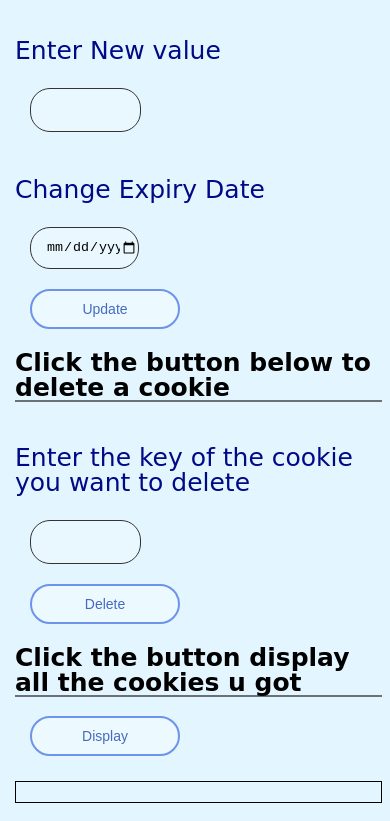
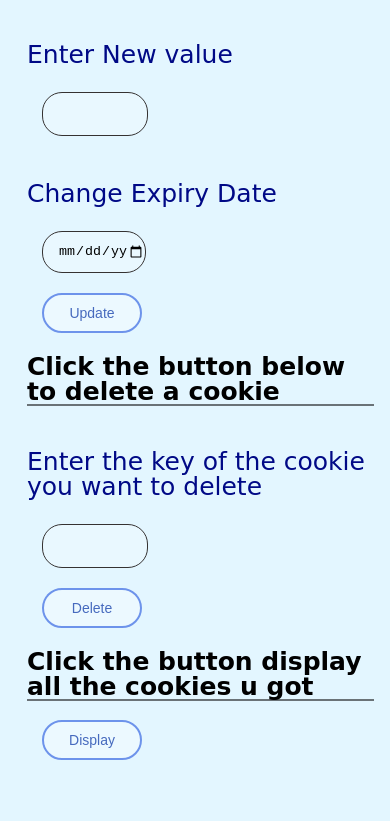
Before and after one commit to AthfanFasee/Cookies-Site, a plain HTML site: page index.html in a window 390 px wide. Shown: the part 1184-2005 px from the top of the page. After the commit the page ends 1964 px from the top, so only its background shows below. Drawn offline with Linux system fonts and the light colour scheme; a web font is replaced by a local one.

Commit message:
ResponsiveAdded

```diff
--- a/index.css
+++ b/index.css
@@ -76,8 +76,16 @@ header,
 
 }
 
-@media (max-width: 500px) {
+@media (max-width: 1016px) {
+    .Maincontainer{
+        margin: 10px;
+    }
+    .Content{
+        margin: 2px;
+    }
+    .InputElements{
 
+    }
     .header {
         font-size: 25px;
     }
@@ -88,4 +96,10 @@ header,
     .SecondHeading {
         font-size: 30px;
     }
+    .display{
+        font-size: 10px;
+    }
+    .btn{
+        width: 100px;
+    }
   }
--- a/index.html
+++ b/index.html
@@ -12,6 +12,7 @@
     <script src="index.js"></script>
 </head>
 <body>
+    <div class="Maincontainer">
     <header>
         <h1 class="Header">Who want some Cookies?!!</h1>
     </header>
@@ -78,9 +79,10 @@
                 <h2 class="SubHeading">Click the button display all the cookies u got</h2>
 
                 <button onclick="displayCookies()" id="displayButton" class="btn">Display</button>
-                <div id="display" class="displaycookies"></div>
+                <div id="display" ></div>
             </div>
         </div>
     </section>
+    </div>
 </body>
 </html>
--- a/index.js
+++ b/index.js
@@ -36,7 +36,10 @@ const deleteCookies = () => {
 
 // Display Cookies
 const displayCookies = () => {
-    document.getElementById("display").innerText = document.cookie
+    const displayElement = document.getElementById("display")
+    displayElement.classList.add("displaycookies");
+    displayElement.innerText = document.cookie
+
 }
 
 const createButton = document.querySelector("#create")
```
